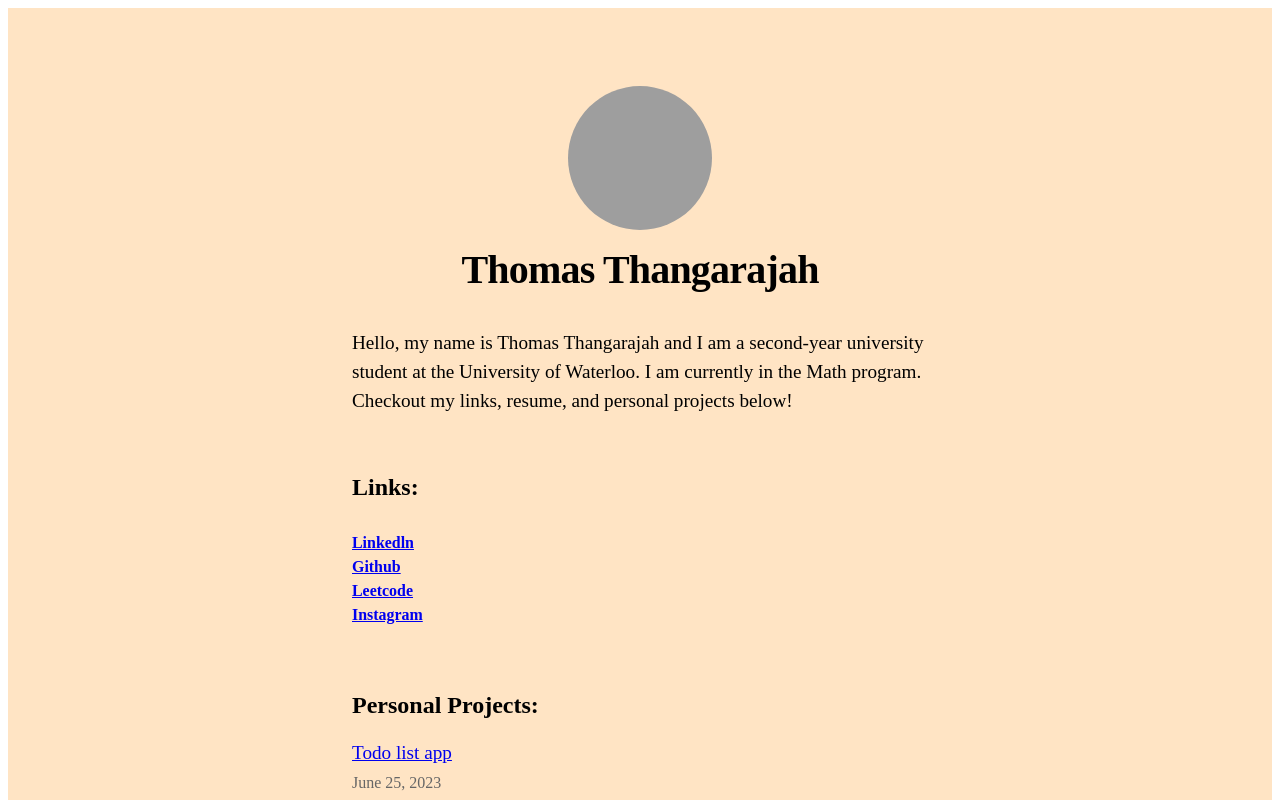
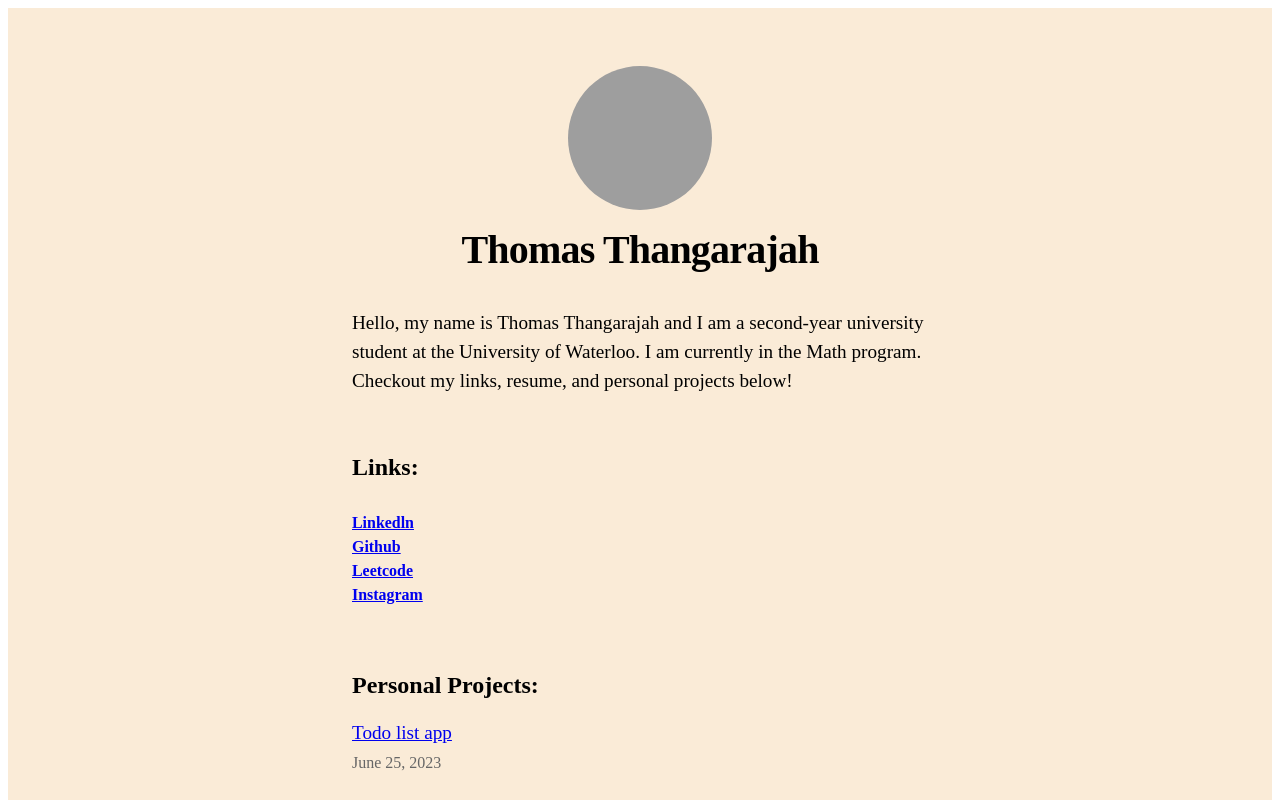
Before and after one commit to bigballaband/Personal-Website, a Next.js app: page / in a window 1280 px wide. Shown: the top 800 px of the page. Built offline with nearby package versions, Linux system fonts and the light colour scheme; grey boxes are pictures that could not be loaded.

Commit message:
Update layout.module.css

```diff
--- a/components/layout.module.css
+++ b/components/layout.module.css
@@ -4,9 +4,8 @@
   margin: 3rem auto 6rem;
   }
   .body {
-    padding: 30px;
-    background-color: black;
-    background-color: bisque;
+    padding: 10px;
+    background-color: antiquewhite;
   }
 
   .header {
```
